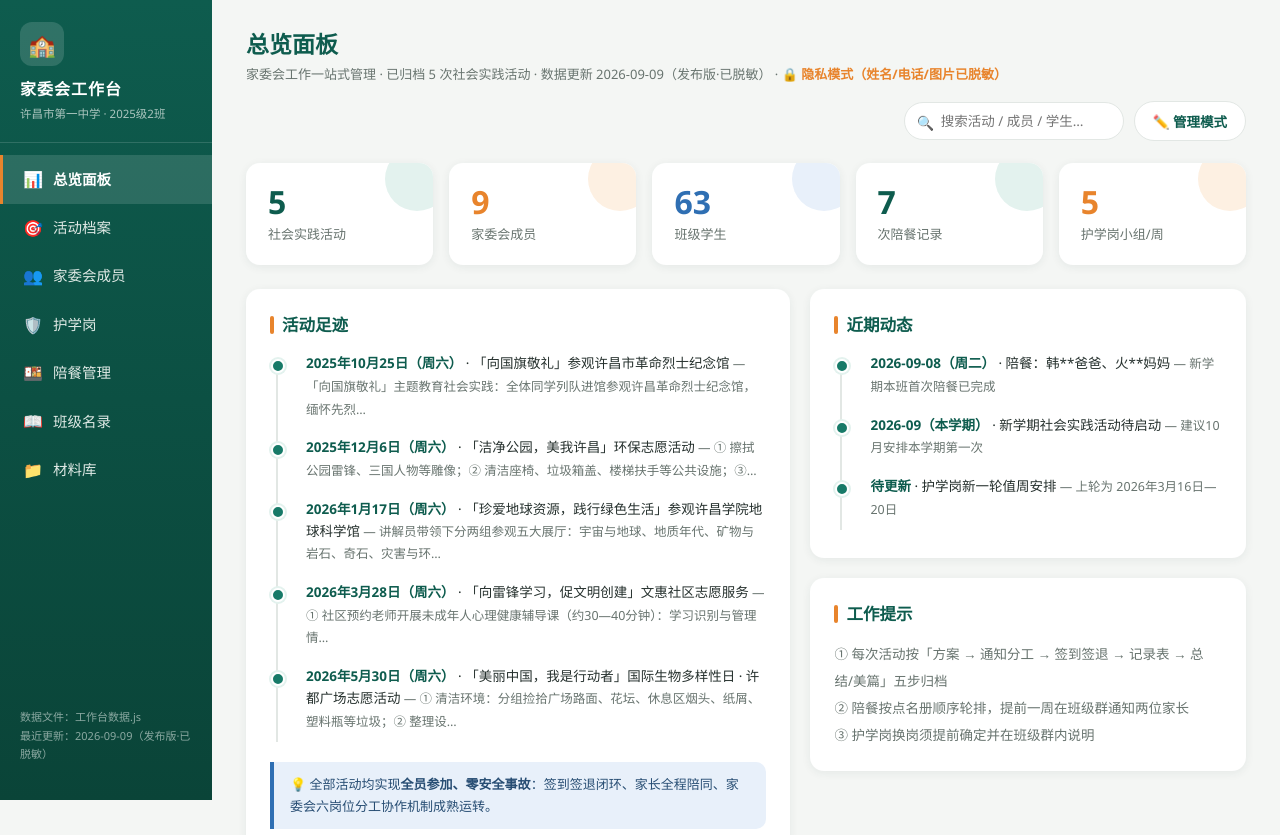
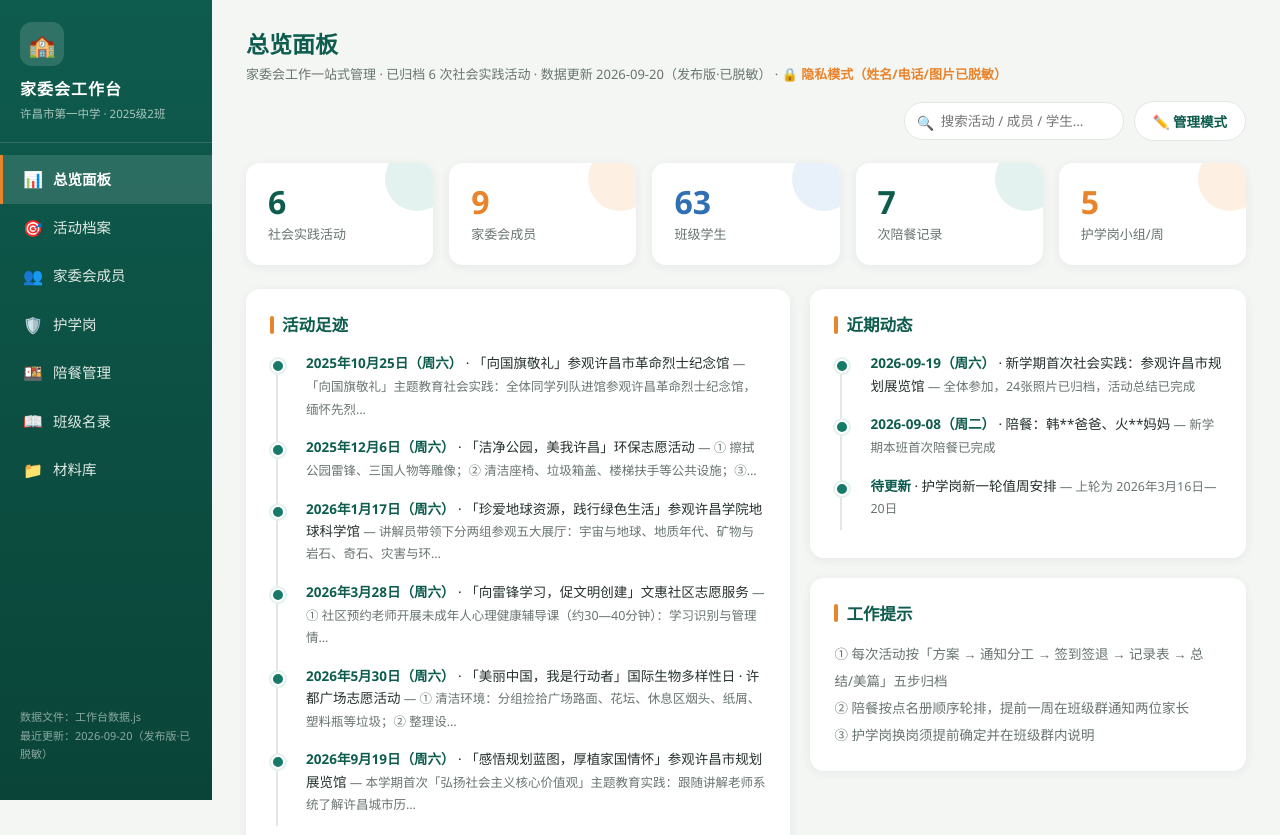
Before and after one commit to 85488354/jiawei-workbench, a plain HTML site: page index.html in a window 1280 px wide. Shown: the top 835 px of the page. Drawn offline with Linux system fonts and the light colour scheme.

Commit message:
新增第六次活动：感悟规划蓝图·许昌市规划展览馆（2026.9.19）

```diff
--- a/index.html
+++ b/index.html
@@ -352,7 +352,7 @@ function renderOverview(){
   $('#overviewBody').innerHTML=h;
 }
 function renderActivities(){
-  const sem1=DATA.activities.filter(a=>a.semester==='sem1').length, sem2=DATA.activities.filter(a=>a.semester==='sem2').length;
+  const sem1=DATA.activities.filter(a=>a.semester==='sem1').length, sem2=DATA.activities.filter(a=>a.semester==='sem2').length, sem3=DATA.activities.filter(a=>a.semester==='sem3').length;
   $('#actFilter').innerHTML=`
     <span class="chip on" data-f="all">全部（${DATA.activities.length}）</span>
     <span class="chip" data-f="sem1">上学期（${sem1}）</span>
--- a/工作台数据.js
+++ b/工作台数据.js
@@ -1,12 +1,12 @@
 /* 家委会工作台 · 发布版数据（姓名/电话已脱敏，图片已模糊）*/
 window.JW_DATA = {
   "version": 1,
-  "updatedAt": "2026-09-09（发布版·已脱敏）",
+  "updatedAt": "2026-09-20（发布版·已脱敏）",
   "site": {
     "school": "许昌市第一中学",
     "className": "2025级2班",
     "baseDir": "",
-    "adminPassword": "jiawei-demo"
+    "adminPassword": "135*****270"
   },
   "activities": [
     {
@@ -329,6 +329,64 @@ window.JW_DATA = {
       ],
       "note": "📷 原图共 8 张，位于材料文件夹「许都广场照片筛选」。",
       "kw": "美丽中国 我是行动者 生物多样性 许都广场 环保 第五次 下学期"
+    },
+    {
+      "id": "a6",
+      "title": "「感悟规划蓝图，厚植家国情怀」参观许昌市规划展览馆",
+      "semester": "sem3",
+      "semLabel": "新学期 · 第1次",
+      "date": "2026-09-19",
+      "dateShow": "2026年9月19日（周六）",
+      "status": "已完成",
+      "fields": [
+        {
+          "k": "活动时间",
+          "v": "9月19日（周六）上午 8:55 集合签到，9:00 全体列队跟随讲解入馆参观（讲解约40分钟）"
+        },
+        {
+          "k": "活动地点",
+          "v": "许昌市规划展览馆（许昌市文博馆西座，智慧大道与许都路交叉口）；集合点：规划展览馆正门"
+        },
+        {
+          "k": "活动内容",
+          "v": "本学期首次「弘扬社会主义核心价值观」主题教育实践：跟随讲解老师系统了解许昌城市历史沿革、总体规划与未来发展蓝图，参观城市规划图、立体沙盘与展陈讲解，感受家乡发展变迁与美好前景，厚植家国情怀"
+        },
+        {
+          "k": "着装要求",
+          "v": "秋季校服、佩戴红领巾"
+        },
+        {
+          "k": "组织要点",
+          "v": "全体同学参加、非必要不请假（请假向班主任报告）；家长送至规划馆正门签到，活动结束现场签退由家长接走，学生不得自行或结伴离开"
+        },
+        {
+          "k": "家委分工",
+          "v": "家委会全体成员到场，负责活动协调组织集合、安全、拍照、签到签退、纪律维持及其他紧急情况处置"
+        }
+      ],
+      "photos": [
+        "images/a6-1.jpg",
+        "images/a6-2.jpg",
+        "images/a6-3.jpg",
+        "images/a6-4.jpg"
+      ],
+      "groups": [],
+      "files": [
+        {
+          "path": "6、26年9月19号-许昌市规划展览馆/八（2）班“感悟规划蓝图，厚植家国情怀”社会实践活动方案.docx",
+          "label": "活动方案"
+        },
+        {
+          "path": "6、26年9月19号-许昌市规划展览馆/许昌市第一中学八（2）班“感悟规划蓝图，厚植家国情怀”社会实践活动.docx",
+          "label": "活动总结（含全部照片）"
+        },
+        {
+          "path": "6、26年9月19号-许昌市规划展览馆/2025级（2）班“感悟规划蓝图，厚植家国情怀”-社会实践活动记录表.doc",
+          "label": "学校活动记录表"
+        }
+      ],
+      "note": "📷 原图共 24 张，位于材料文件夹「许昌市规划展览馆照片-筛选后」。",
+      "kw": "规划展览馆 感悟规划蓝图 厚植家国情怀 社会主义核心价值观 第六次 新学期 八年级"
     }
   ],
   "members": [
@@ -806,14 +864,14 @@ window.JW_DATA = {
   },
   "news": [
     {
+      "d": "2026-09-19（周六）",
+      "t": "新学期首次社会实践：参观许昌市规划展览馆",
+      "s": "全体参加，24张照片已归档，活动总结已完成"
+    },
+    {
       "d": "2026-09-08（周二）",
       "t": "陪餐：韩**爸爸、火**妈妈",
       "s": "新学期本班首次陪餐已完成"
-    },
-    {
-      "d": "2026-09（本学期）",
-      "t": "新学期社会实践活动待启动",
-      "s": "建议10月安排本学期第一次"
     },
     {
       "d": "待更新",
@@ -980,6 +1038,28 @@ window.JW_DATA = {
           "dir": true
         }
       ]
+    },
+    {
+      "name": "第六次 · 感悟规划蓝图（规划展览馆 2026.9.19）",
+      "items": [
+        {
+          "path": "6、26年9月19号-许昌市规划展览馆/八（2）班“感悟规划蓝图，厚植家国情怀”社会实践活动方案.docx",
+          "label": "活动方案"
+        },
+        {
+          "path": "6、26年9月19号-许昌市规划展览馆/许昌市第一中学八（2）班“感悟规划蓝图，厚植家国情怀”社会实践活动.docx",
+          "label": "活动总结（含照片）"
+        },
+        {
+          "path": "6、26年9月19号-许昌市规划展览馆/2025级（2）班“感悟规划蓝图，厚植家国情怀”-社会实践活动记录表.doc",
+          "label": "学校记录表"
+        },
+        {
+          "path": "6、26年9月19号-许昌市规划展览馆/许昌市规划展览馆照片-筛选后",
+          "label": "展览馆照片 24 张（文件夹）",
+          "dir": true
+        }
+      ]
     }
   ]
 };
```
Also changed, not shown: images/a6-1.jpg (added), images/a6-2.jpg (added), images/a6-3.jpg (added), images/a6-4.jpg (added).
